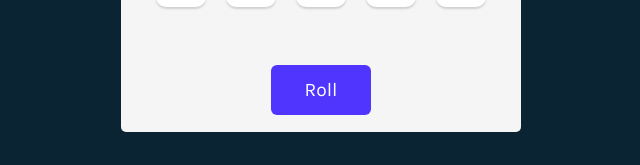
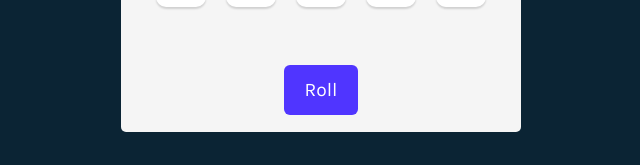
Before and after one commit to loves2run/tenzies_game, a React (Vite) app: page / in a window 1280 px wide. Shown: the part 468-633 px from the top of the page, without its empty margins (319-959 px from the left). Built offline with nearby package versions, Linux system fonts and the light colour scheme.

Commit message:
Added logic for gameWon and a few accessibility updates

```diff
--- a/package.json
+++ b/package.json
@@ -10,8 +10,10 @@
     "preview": "vite preview"
   },
   "dependencies": {
+    "@react-hook/window-size": "^3.1.1",
     "nanoid": "^5.1.3",
     "react": "^19.0.0",
+    "react-confetti": "^6.4.0",
     "react-dom": "^19.0.0"
   },
   "devDependencies": {
--- a/src/components/App.jsx
+++ b/src/components/App.jsx
@@ -1,14 +1,25 @@
 import { useState } from 'react'
+import {useRef, useEffect} from 'react'
 import { nanoid } from 'nanoid'
-
 import Die from './Die'
+import ConfettiComp from './Confetti'
 
 export default function App() {
 
-    const [dice, setDice] = useState(generatAllNewDice())
+    const [dice, setDice] = useState(generateAllNewDice())
+    const newGameFocus = useRef(null)
+
+    const gameWon = dice.every(die => die.isHeld === true) &&
+    dice.every(die => die.value === dice[0].value)
+
+    useEffect(() => {
+        if(gameWon && newGameFocus.current !== null) {
+            newGameFocus.current.focus({ focusVisible: true })
+        }
+    }, [gameWon])
 
 
-    function generatAllNewDice() {
+    function generateAllNewDice() {
         return new Array(10).fill(0).map(() => ({
             value: Math.ceil(Math.random() *6),
             isHeld: false,
@@ -26,14 +37,11 @@ export default function App() {
            />)
     )
 
-    /*
-        -call setDice to trigger re-render of our state variable
-        - map over the array of die objects
-        - if die being iterated over containes a isHeld: false then generate a new value
-    */
+    function resetGame() {
+        setDice(generateAllNewDice)
+    }
 
     function rollDice() {
-        // setDice(generatAllNewDice())
         setDice(oldDice => oldDice.map(die =>
             die.isHeld !== true ?
                 {...die, value: Math.ceil(Math.random() * 6)}:
@@ -51,6 +59,10 @@ export default function App() {
 
     return(
         <main>
+            {gameWon && <ConfettiComp />}
+            <div aria-live="polite" className="sr-only">
+                {gameWon && <p>Congratulations! You won! Press "New Game" to start again.</p>}
+            </div>
             <h1 className="title">Tenzies</h1>
             <p className="instructions">Roll until all dice are the same. Click each die to freeze
             it at its current value between rolls.</p>
@@ -59,7 +71,9 @@ export default function App() {
                     {diceElements}
                 </div>
 
-                <button id="rollButton" onClick={rollDice}>Roll</button>
+                <button id="rollButton" onClick={gameWon ? resetGame : rollDice} ref={newGameFocus}>
+                    {gameWon ? 'New Game' : 'Roll'}
+                </button>
         </main>
     )
 }
--- /dev/null
+++ b/src/components/Confetti.jsx
@@ -0,0 +1,12 @@
+import { useWindowSize } from "@react-hook/window-size"
+import Confetti from 'react-confetti'
+
+export default function ConfettiComp() {
+  const { width, height } = useWindowSize()
+  return (
+    <Confetti
+      width={width}
+      height={height}
+    />
+  )
+}
--- a/src/components/Die.jsx
+++ b/src/components/Die.jsx
@@ -10,6 +10,9 @@ export default function Die(props) {
             <button
                 style={styles}
                 onClick={() => props.handleClick(props.id)}
+                aria-pressed={props.isHeld}
+                aria-label={`Die with value ${props.value},
+                     ${props.isHeld ? "held" : "not held"}`}
             >{props.value}</button>
     )
 }
--- a/src/index.css
+++ b/src/index.css
@@ -165,10 +165,25 @@ button {
 
 button#rollButton {
     height: 50px;
-    width: 100px;
+    white-space: nowrap;
+    padding: 6px 21px;
+    width: auto;
     border: none;
     border-radius: 6px;
     background-color: #5035FF;
     color: white;
     font-size: 1.2rem;
 }
+
+/* This is css applied only for screen readers */
+.sr-only {
+    position: absolute;
+    width: 1px;
+    height: 1px;
+    padding: 0;
+    margin: -1px;
+    overflow: hidden;
+    clip: rect(0, 0, 0, 0);
+    white-space: nowrap;
+    border: 0;
+}
```
Also changed, not shown: 1 other file (tests, documents, lock files or other folders).
